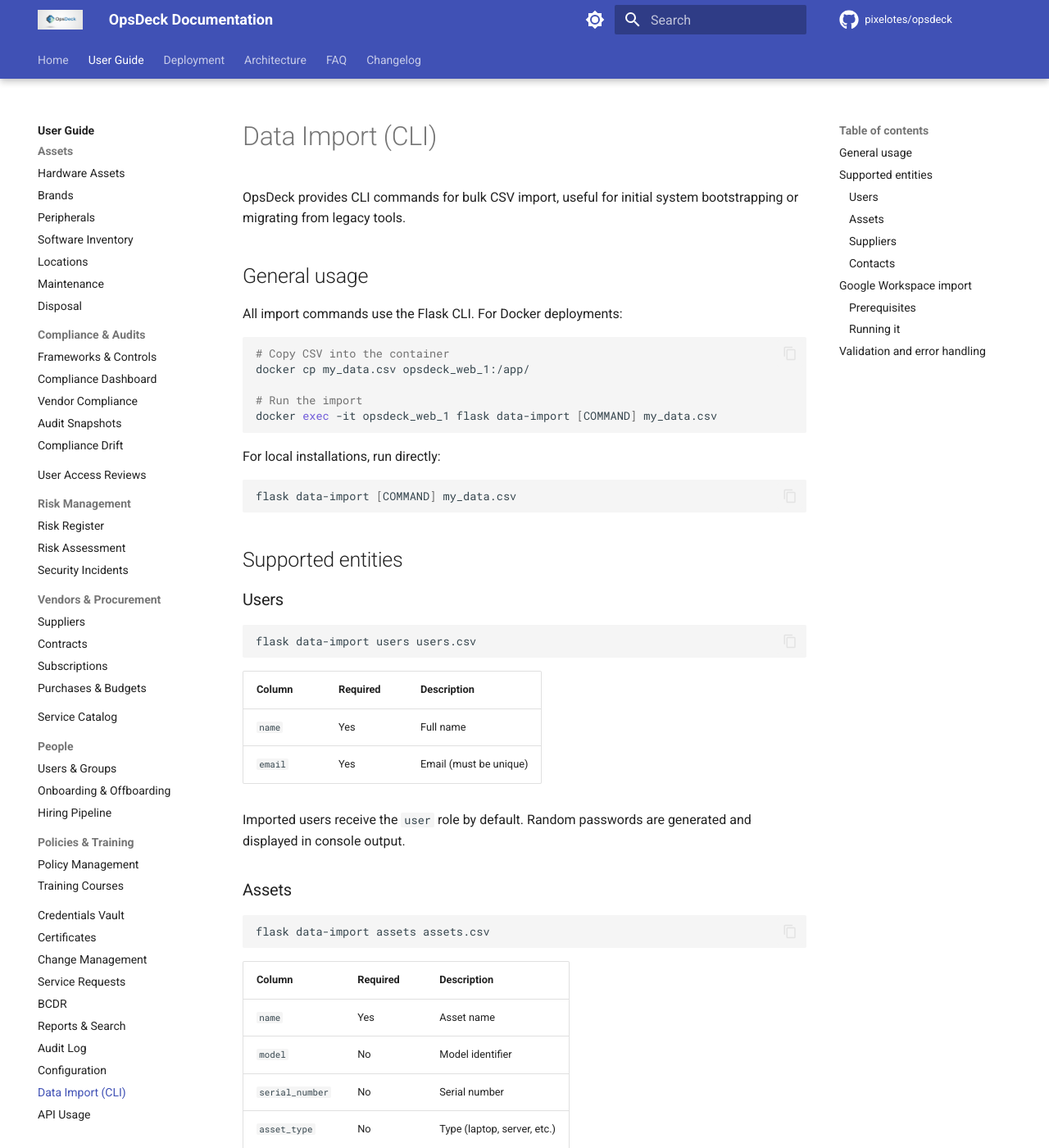
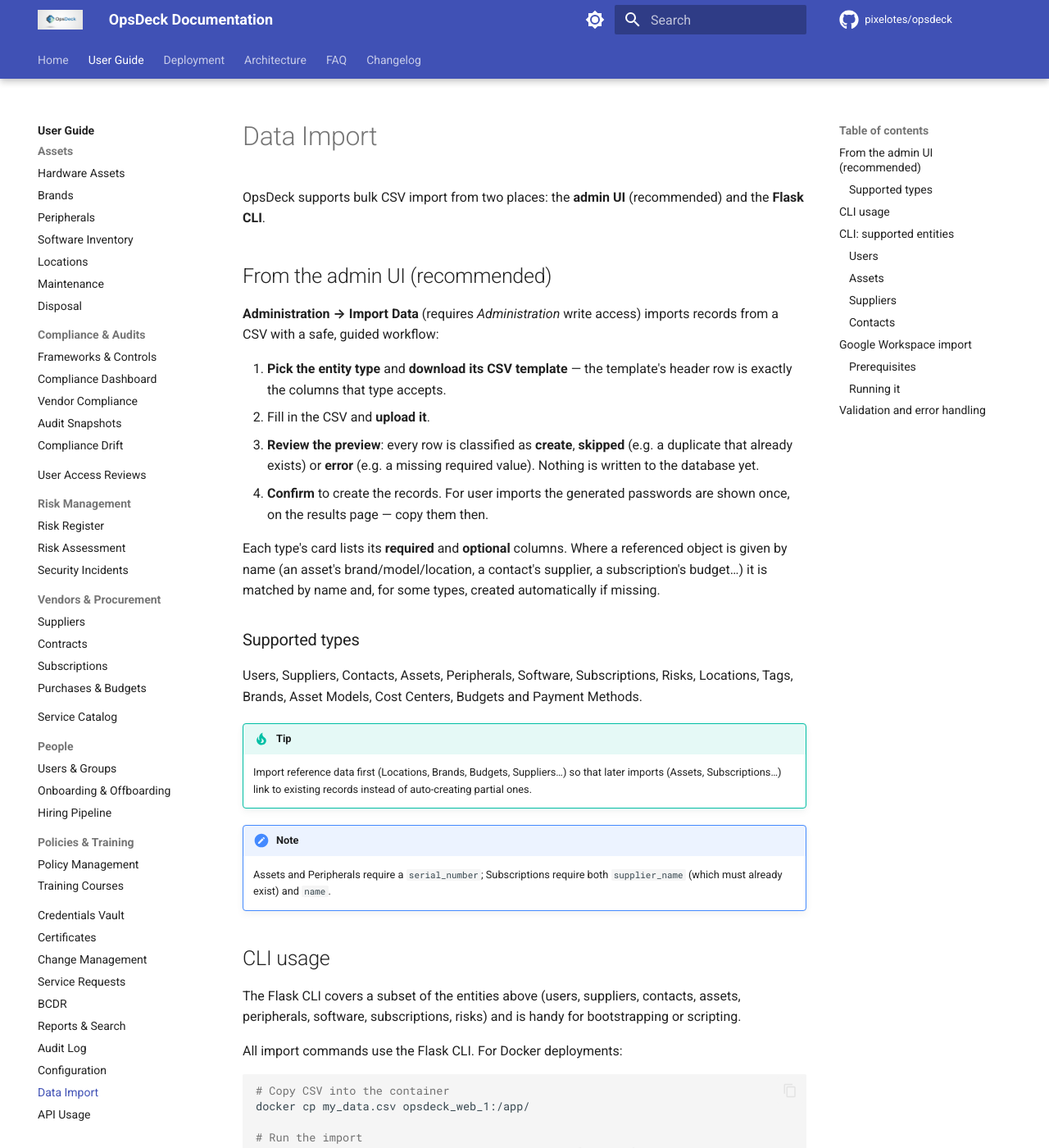
Before and after one commit to pixelotes/opsdeck-web, an MkDocs documentation site: the page built from docs-content/user-guide/data-import.md, in a window 1280 px wide and 1400 px high. Shown: the whole window at 82% size. Built offline with MkDocs 1.6.1 and Material for MkDocs 9.7.7, drawn with Linux system fonts in a browser that asks for light colours; comment, search, counter and statistics services are not loaded; some of the changed text lies outside the part shown.

Commit message:
docs: documentar la pantalla de import de la UI (Administration > Import Data)
Anade seccion 'From the admin UI (recommended)' con el flujo plantilla ->
subir -> preview -> confirmar, los 15 tipos soportados y las reglas de
columnas obligatorias (serial en assets/peripherals, name en subscriptions).
Renombra la pagina a 'Data Import' (cubre UI + CLI).

````diff
--- a/docs-content/user-guide/data-import.md
+++ b/docs-content/user-guide/data-import.md
@@ -1,8 +1,31 @@
-# Data Import (CLI)
+# Data Import
 
-OpsDeck provides CLI commands for bulk CSV import, useful for initial system bootstrapping or migrating from legacy tools.
+OpsDeck supports bulk CSV import from two places: the **admin UI** (recommended) and the **Flask CLI**.
 
-## General usage
+## From the admin UI (recommended)
+
+**Administration → Import Data** (requires *Administration* write access) imports records from a CSV with a safe, guided workflow:
+
+1. **Pick the entity type** and **download its CSV template** — the template's header row is exactly the columns that type accepts.
+2. Fill in the CSV and **upload it**.
+3. **Review the preview**: every row is classified as **create**, **skipped** (e.g. a duplicate that already exists) or **error** (e.g. a missing required value). Nothing is written to the database yet.
+4. **Confirm** to create the records. For user imports the generated passwords are shown once, on the results page — copy them then.
+
+Each type's card lists its **required** and **optional** columns. Where a referenced object is given by name (an asset's brand/model/location, a contact's supplier, a subscription's budget…) it is matched by name and, for some types, created automatically if missing.
+
+### Supported types
+
+Users, Suppliers, Contacts, Assets, Peripherals, Software, Subscriptions, Risks, Locations, Tags, Brands, Asset Models, Cost Centers, Budgets and Payment Methods.
+
+!!! tip
+    Import reference data first (Locations, Brands, Budgets, Suppliers…) so that later imports (Assets, Subscriptions…) link to existing records instead of auto-creating partial ones.
+
+!!! note
+    Assets and Peripherals require a `serial_number`; Subscriptions require both `supplier_name` (which must already exist) and `name`.
+
+## CLI usage
+
+The Flask CLI covers a subset of the entities above (users, suppliers, contacts, assets, peripherals, software, subscriptions, risks) and is handy for bootstrapping or scripting.
 
 All import commands use the Flask CLI. For Docker deployments:
 
@@ -20,7 +43,7 @@
 flask data-import [COMMAND] my_data.csv
 ```
 
-## Supported entities
+## CLI: supported entities
 
 ### Users
 
--- a/mkdocs.yml
+++ b/mkdocs.yml
@@ -125,7 +125,7 @@
       - Reports & Search: user-guide/reports.md
       - Audit Log: user-guide/audit-log.md
       - Configuration: user-guide/configuration.md
-      - Data Import (CLI): user-guide/data-import.md
+      - Data Import: user-guide/data-import.md
       - API Usage: user-guide/api.md
 
   - Deployment:
````
